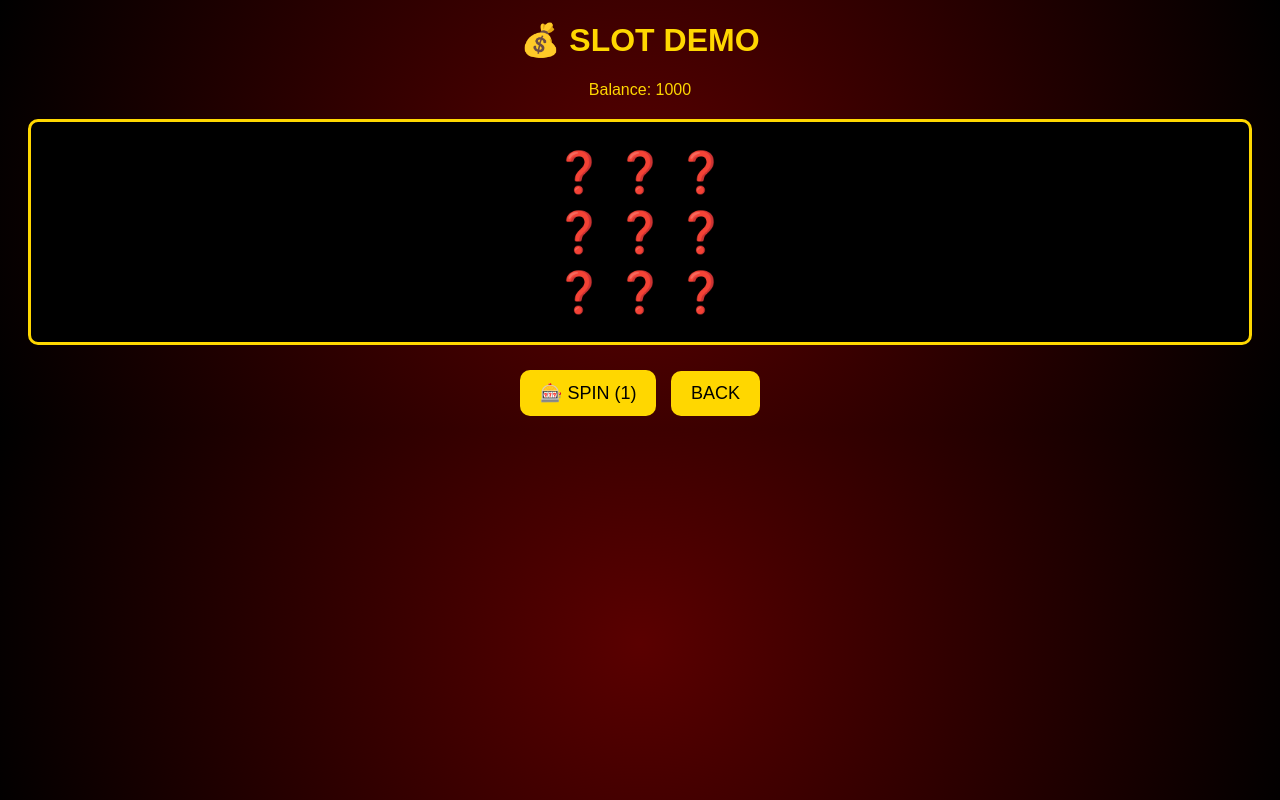
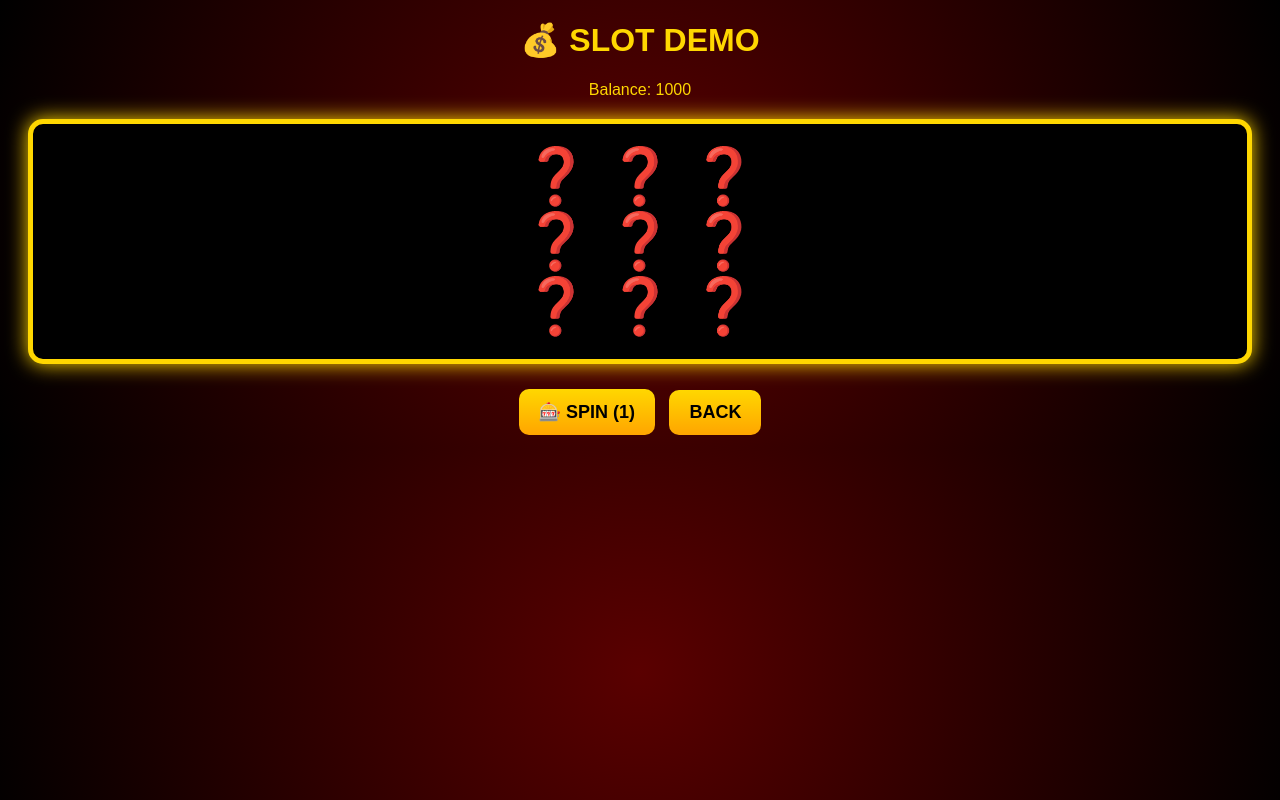
Before and after one commit to cutie011020-hash/Barkada-Slot, a plain HTML site: page classic.html in a window 1280 px wide. Drawn offline with Linux system fonts and the light colour scheme.

Commit message:
Update classic.css

```diff
--- a/classic.css
+++ b/classic.css
@@ -1,37 +1,26 @@
 body {
-  background: radial-gradient(circle, #5a0000, #000);
+  background: radial-gradient(circle, #5a0000, black);
   color: gold;
   text-align: center;
   font-family: Arial;
 }
 
-h1 {
-  color: gold;
-}
-
-.jackpots div {
-  background: red;
-  margin: 5px;
-  padding: 8px;
-  border-radius: 10px;
-  font-weight: bold;
-}
-
 .reels {
-  font-size: 40px;
+  font-size: 55px;
   background: black;
   padding: 20px;
+  border: 5px solid gold;
+  border-radius: 15px;
   margin: 20px;
-  border: 3px solid gold;
-  border-radius: 10px;
-  line-height: 60px;
+  box-shadow: 0 0 20px gold;
 }
 
 button {
   padding: 12px 20px;
+  margin: 5px;
   font-size: 18px;
-  margin: 5px;
-  background: gold;
+  background: linear-gradient(gold, orange);
   border: none;
   border-radius: 10px;
+  font-weight: bold;
 }
```
